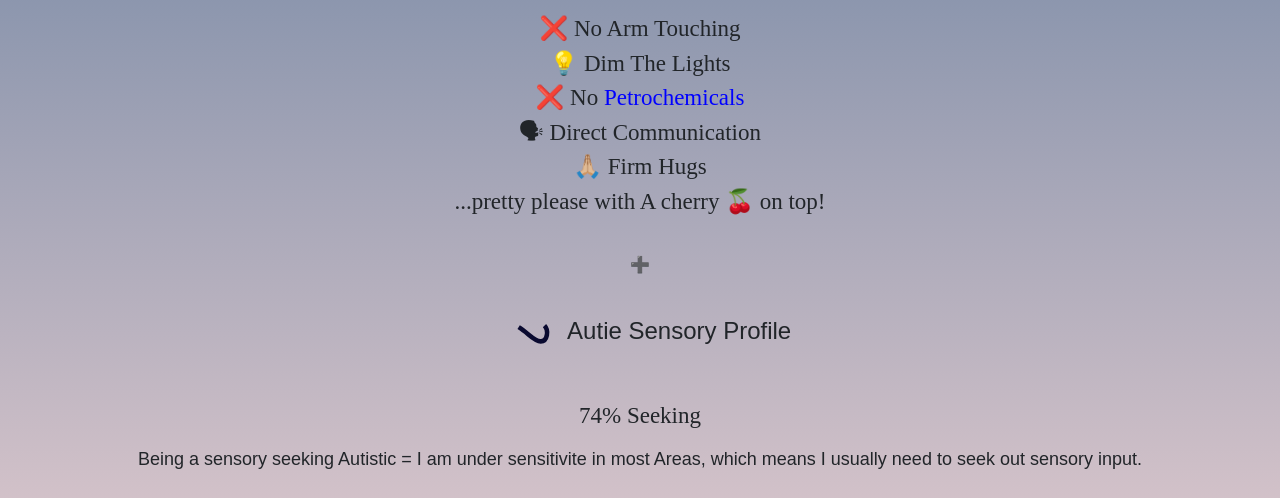
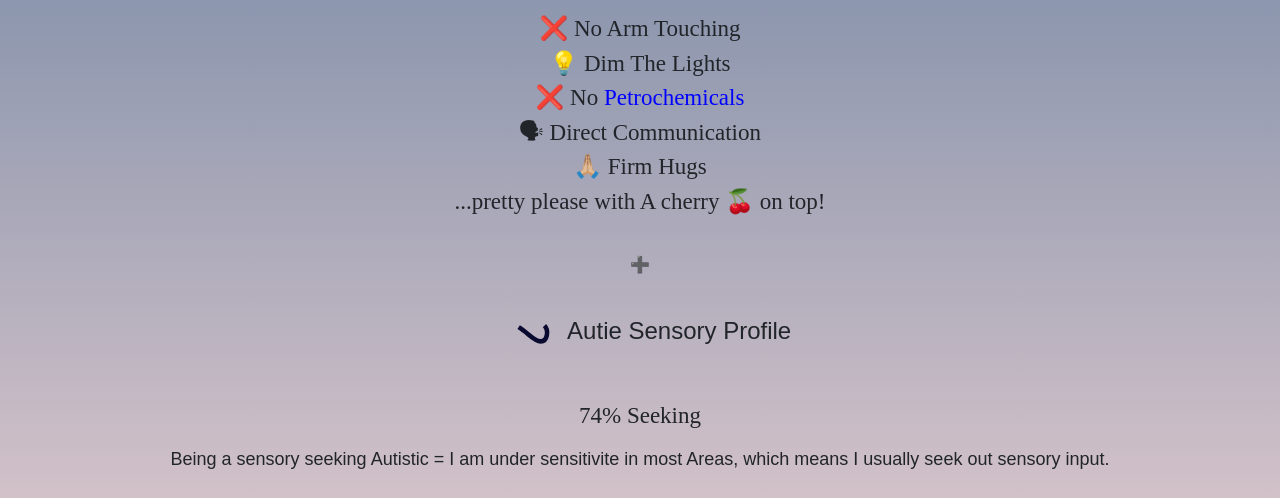
Before and after one commit to r3llie/my_sensory_profile, a plain HTML site: page index.html in a window 1280 px wide. Shown: the part 297-795 px from the top of the page. Drawn offline with nearby package versions, Linux system fonts and the light colour scheme; a web font is replaced by a local one.

Commit message:
Updated some content

```diff
--- a/index.html
+++ b/index.html
@@ -86,7 +86,7 @@
         <li>74% Seeking</li>
         <p class="seeking-paragraph">
           Being a sensory seeking Autistic = I am under sensitivite in most
-          Areas, which means I usually need to seek out sensory input.
+          Areas, which means I usually seek out sensory input.
         </p>
         <li>26% Avoidant</li>
         <p class="avoidant-paragraph">
```
